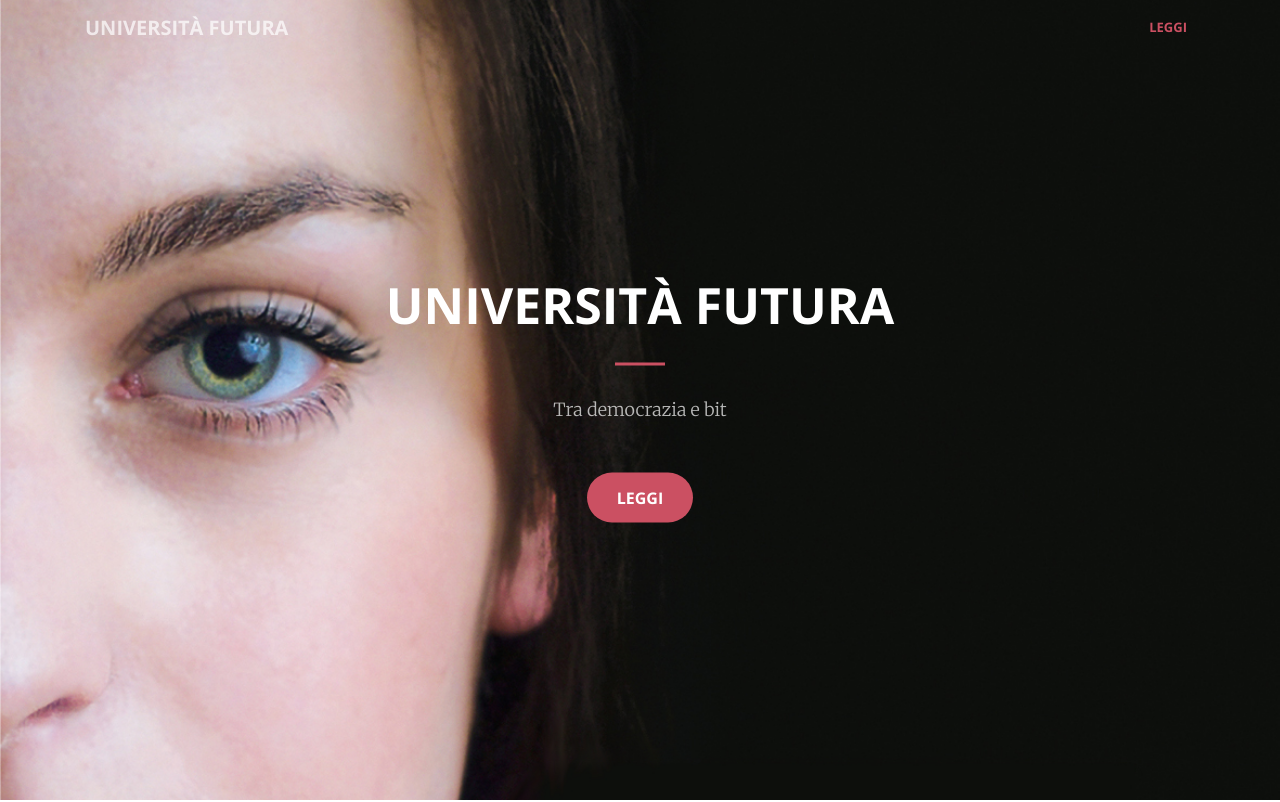
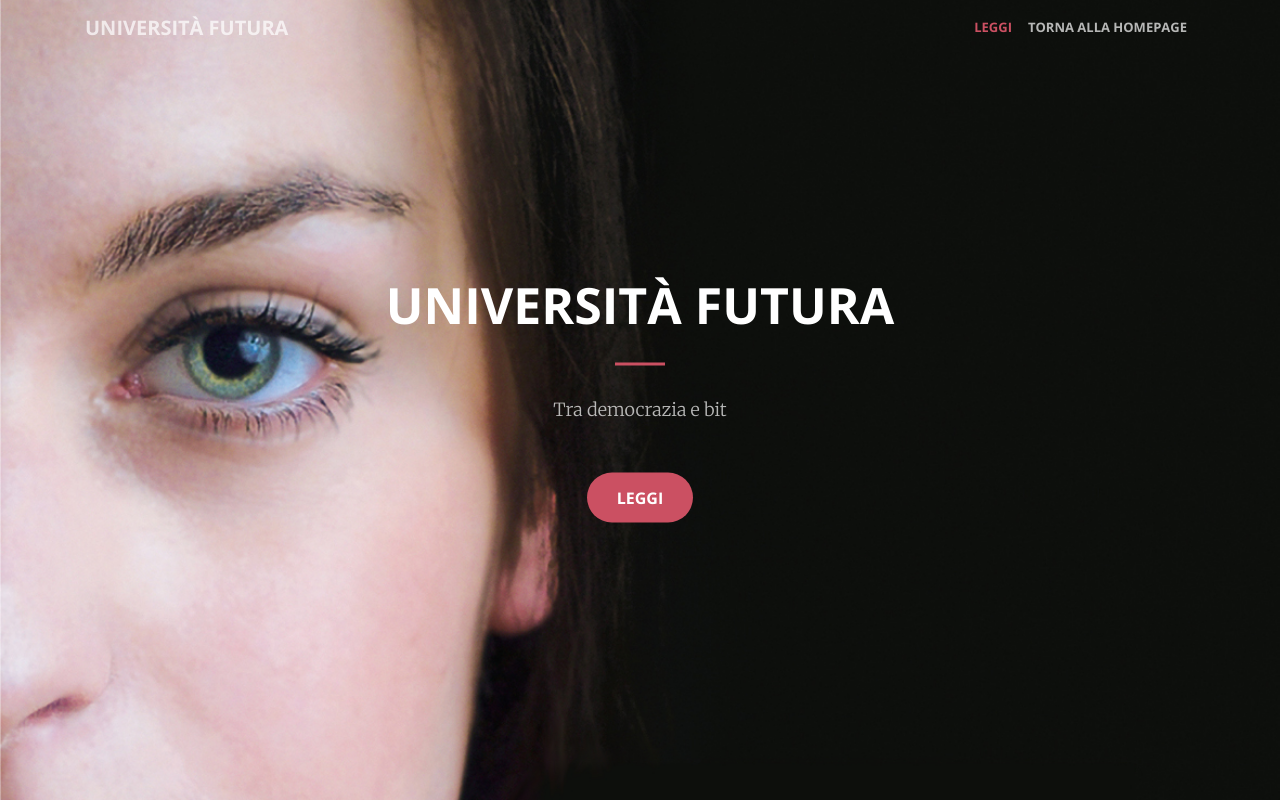
Before and after one commit to giovannigarifo/universitafutura, a plain HTML site: page leggi.html in a window 1280 px wide. Shown: the top 802 px of the page. Drawn offline with nearby package versions, Linux system fonts and the light colour scheme.

Commit message:
minor changes

```diff
--- a/leggi.html
+++ b/leggi.html
@@ -76,6 +76,9 @@
         <ul class="navbar-nav ml-auto">
           <li class="nav-item">
             <a class="nav-link js-scroll-trigger" href="#reviews">Leggi</a>
+          </li>
+          <li class="nav-item">
+            <a class="nav-link js-scroll-trigger" href="index.html">Torna alla homepage</a>
           </li>
         </ul>
       </div>
```
